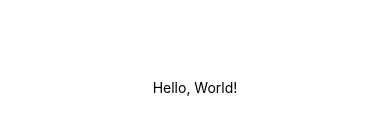
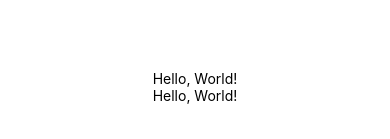
Before and after one commit to evanvvav/Mobiiliohjelmointi, a React Native app: screen / in a window 390 px wide. Shown: the part 335-474 px from the top of the page. Built offline with nearby package versions, Linux system fonts and the light colour scheme.

Commit message:
Tehtävä valmis

```diff
--- a/App.js
+++ b/App.js
@@ -4,6 +4,7 @@ import { StyleSheet, Text, View } from 'react-native';
 export default function App() {
   return (
     <View style={styles.container}>
+      <Text>Hello, World!</Text>
       <Text>Hello, World!</Text>
       <StatusBar style="auto" />
     </View>
```
